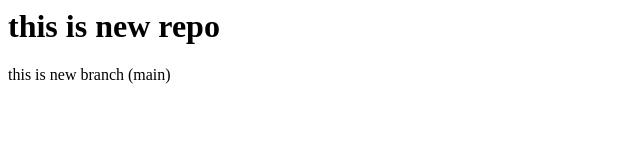
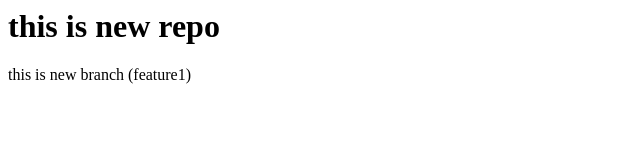
Before and after one commit to virajraut48/demogit, a plain HTML site: page index.html in a window 1280 px wide. Shown: the full height of the page, 0-640 px from the left. Drawn offline with Linux system fonts and the light colour scheme.

Commit message:
added files into feature1 branch

```diff
--- a/index.html
+++ b/index.html
@@ -1,2 +1,2 @@
 <h1>this is new repo</h1>
-<p>this is new branch (main)</p>
+<p>this is new branch (feature1)</p>
```
